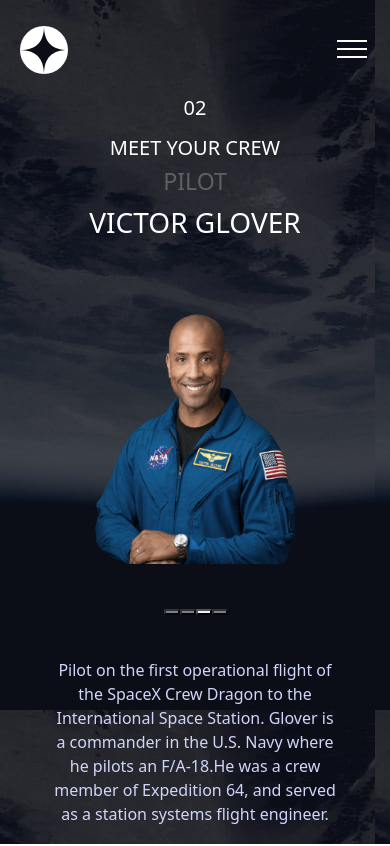
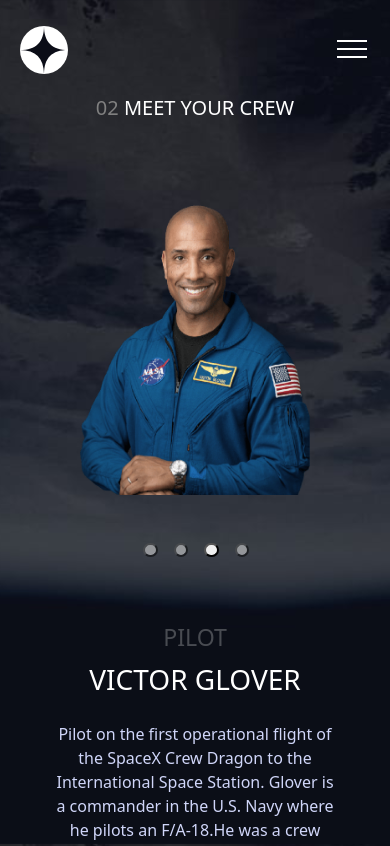
Before and after one commit to seboo1995/space-app, a React (Create React App) app: page /crew in a window 390 px wide. Shown: the top 846 px of the page. Built offline with nearby package versions, Linux system fonts and the light colour scheme; a web font is replaced by a local one.

Commit message:
crew-css-mobile-fix

```diff
--- a/src/components/crew/Crew.css
+++ b/src/components/crew/Crew.css
@@ -2,7 +2,12 @@
 @media only screen and (min-device-width: 320px) and (max-device-width: 800px) {
     .crew-container{
        background: url(../../assets/crew/background-crew-mobile.jpg);
-       align-self: center;
+    }
+    #items-crew{
+        display: grid;
+        grid-template-rows: repeat(6, 1fr);
+        height: 100ch;
+        gap: 0;
     }
     .crew-container h2{
         color:#fff;
@@ -10,20 +15,49 @@
         text-transform: uppercase;
     }
     .crew-container #im{
-        margin-top:50px;
-        height:250px;
-        width: 200px;
+        height:290px;
+        width: 230px;
+        margin-top: -20px;
     }
     .item-0-crew, .item-1-crew, .item-2-crew, .item-3-crew, .item-4-crew, .item-5-crew {
         text-align: center;
     }
+    .item-0-crew{
+        grid-row-start: 1;
+        grid-row-end: 1;
+    }
+    .item-3-crew{
+        margin-bottom: 120px;
+        grid-row-start: 2;
+        grid-row-end: 3;
+        margin:0;
+    }
+    .item-4-crew{
+        grid-row-start: 3;
+        grid-row-end: 4;
+       margin-right: 30px;
+        padding: 2px;
+        margin-top: 35px;
+
+    }
+    .item-4-crew button{
+        height: 14.5px;
+        width: 14.5px;
+        margin-left: 8px;
+        margin-right: 8px;
+        padding:5px;
+        border-radius: 50%;
+
+    }
+    #item-0-crew-num{
+        display: inline;
+        color: gray;
+    }
     .item-0-crew, h2 {
         margin: 0;
     }
-    .item-3-crew, #im {
-        margin-top: 25px;
-    }
     .item-1-crew, #role-text {
+        margin-bottom:30px;
         color:#ffffff;
         opacity: 0.5;
         text-transform: uppercase;
@@ -31,19 +65,13 @@
     .item-2-crew, #firsthead-font{
         color:#fff;
         font-size: 28px;
-        margin-top: 10px;
+        margin-top: -45px;
         text-transform: uppercase;
 
     }
-    .item-4-crew, button{
-
-        margin-top:30px;
-        margin-left: 30px;
-        margin-right: 60px;
-    }
 
     .item-5-crew, #bio-text{
-        margin-top: 40px;
+        margin-top: -80px;
         margin-left:25px;
         margin-right:25px;
         font-size: 16px;
@@ -56,10 +84,6 @@
  @media only screen and (min-device-width: 820px) and (max-device-width: 1023px) {
     .crew-container{
        background: url(../../assets/crew/background-crew-tablet.jpg);
-       background-position: center center;
-        background-attachment: fixed;
-        background-repeat: no-repeat;
-        background-size: cover;
    }
 
    #items-crew{
@@ -187,144 +211,15 @@
     }
 
 
+.crew-container button{
+    width: 20px;
+    height:20px;
+    border-radius: 50%;
+    margin: 5px;
+    padding: 2px;
+}
 
-
-
-
-
-
-
-
-
-
-
-/*
-    #bio-text{
-        color:#D0D6F9;
-        font-size: 30px;
-    }
-    #firsthead-font{
-        color: white;
-    }
-    #role-text{
-        color: white;
-    }
-    .item-0-crew, h2{
-        color:white;
-    }
-    .item-0-crew, .item-1-crew, .item-2-crew, .item-3-crew, .item-4-crew, .item-5-crew {
-        border: 2px solid white;
-    }
-    .item-0-crew #item-0-crew-num{
-        opacity: 0.5;
-        display: inline-block;
-        margin-right: 20px;
-    }
-    .item-0-crew {
-        text-transform: uppercase;
-
-        margin-bottom: 150px;
-        margin-top: 90px;
-        margin-left: 60px;
-        margin-right: 60px;
-        meet your crew + numb
-        grid-row-start: 1;
-        grid-column-start: 1;
-
-        grid-row-end: 2;
-        grid-column-end: 2;
-
-     }
-
-     #role-text{
-        font-size: 35px;
-        opacity: 0.5;
-        font-weight: 100;
-        text-transform: uppercase;
-     }
-
-     .item-1-crew {
-          role
-          margin-left: 60px;
-        align-self: end;
-        grid-row-start: 2;
-        grid-column-start: 1;
-
-
-        grid-row-end: 3;
-        grid-column-end: 2;
-
-     }
-     #firsthead-font{
-        color:white;
-        font-size: 60px;
-     }
-     .item-2-crew {
-        name
-        margin-left: 60px;
-        width: 600px;
-        align-self: flex-start;
-
-        grid-row-start: 3;
-        grid-column-start: 1;
-
-        grid-row-end: 4;
-        grid-column-end: 2;
-
-     }
-     #im{
-        height: 600px;
-        width: 350px;
-
-     }
-     .item-3-crew {
-         img
-        align-self: center;
-         margin-left: 200px;
-         margin-right: 240px;
-         margin-bottom: 320px;
-        grid-row-start: 3;
-        grid-column-start: 2;
-
-        grid-row-end: 6;
-        grid-column-end: 4;
-
-
-     }
-     .item-4-crew {
-        margin-left: 60px;
-        buttons
-       margin-top: -90px;
-        margin-bottom:400px;
-        grid-row-start: 5;
-        grid-column-start: 1;
-
-        grid-row-end: 6;
-        grid-column-end: 2;
-
-     }
-     #bio-text{
-        color:#D0D6F9;
-        font-size: 30px;
-        font-weight: 100;
-     }
-     .item-5-crew {
-        margin-left: 60px;
-        margin-bottom:300px;
-        margin-top: -190px;
-        bio-text
-        grid-row-start: 4;
-        grid-column-start: 1;
-
-        grid-row-end: 5;
-        grid-column-end: 2;
-     }
-
-
-
- } */
-
-
+ }
  .crew-container {
     background-position: center center;
     background-attachment: fixed;
@@ -343,13 +238,3 @@
 .crew-container button:nth-child(4){
     opacity: 0.5;
 }
-
-.crew-container button{
-    width: 20px;
-    height:20px;
-    border-radius: 50%;
-    margin: 5px;
-    padding: 2px;
-}
-
- }
```
